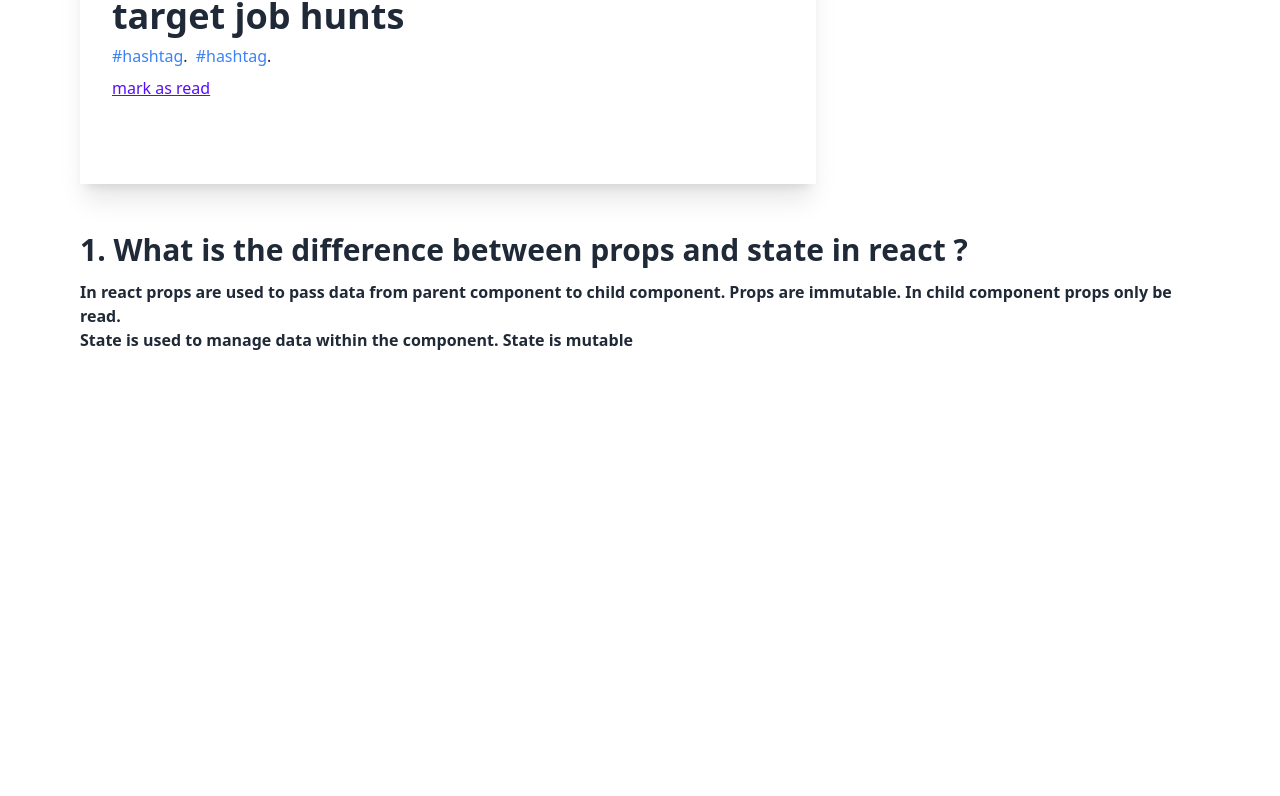
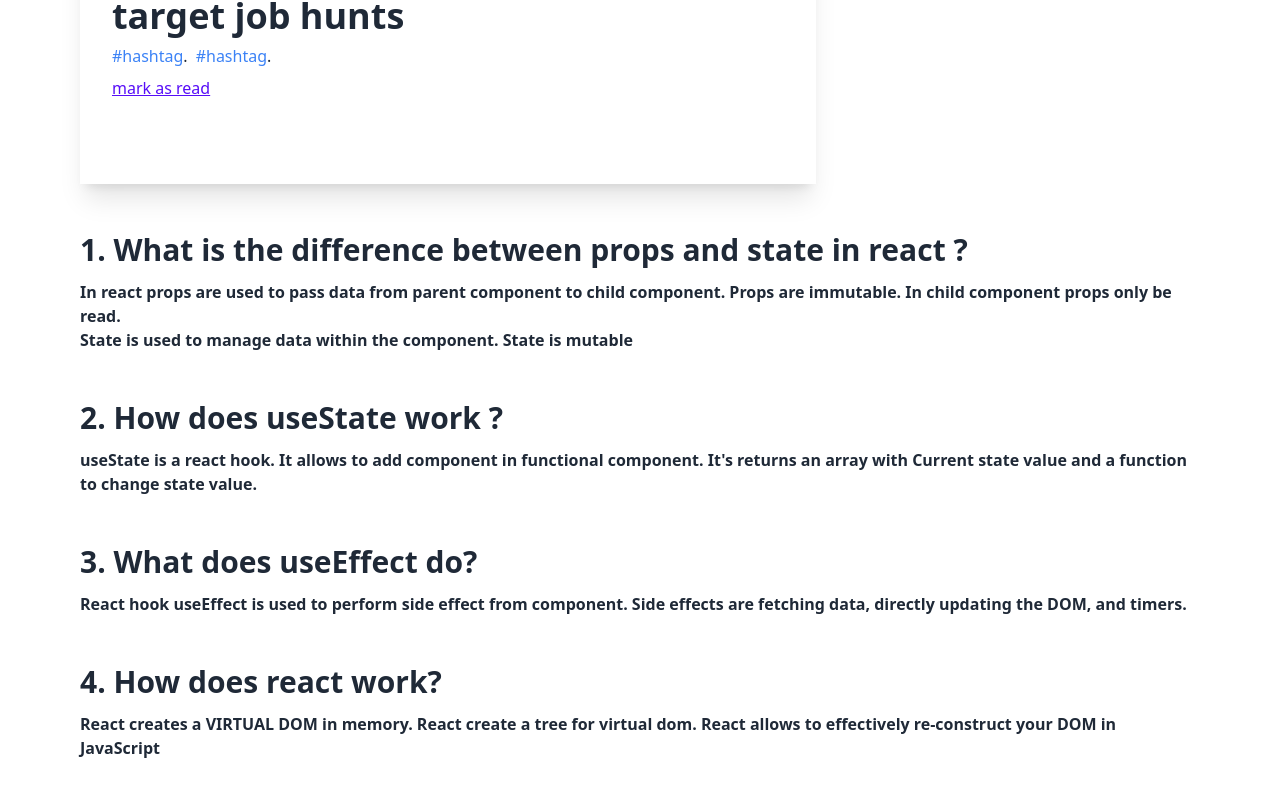
Before and after one commit to kmdripon1991/developer-cafe, a React (Vite) app: page / in a window 1280 px wide. Shown: the part 2594-3390 px from the top of the page. Before the commit the page ends 3026 px from the top, so only its background shows below. Built offline with nearby package versions, Linux system fonts and the light colour scheme.

Commit message:
blogs updated

```diff
--- a/src/components/Blogs/Blogs.jsx
+++ b/src/components/Blogs/Blogs.jsx
@@ -10,11 +10,30 @@ const Blogs = () => {
         </h1>
         <p>
           In react props are used to pass data from parent component to child
-          component. Props are immutable. In child component props only be read.<br />
+          component. Props are immutable. In child component props only be read.
+          <br />
           State is used to manage data within the component. State is mutable
         </p>
       </div>
-
+      <div className="mt-12 font-bold ">
+        <h1 className="text-3xl mb-3">2. How does useState work ?</h1>
+        <p>
+          useState is a react hook. It allows to add component in functional
+          component. It's returns an array with Current state value and a
+          function to change state value.
+        </p>
+      </div>
+      <div className="mt-12 font-bold ">
+        <h1 className="text-3xl mb-3">3. What does useEffect do?</h1>
+        <p>
+          React hook useEffect is used to perform side effect from component.
+          Side effects are fetching data, directly updating the DOM, and timers.
+        </p>
+      </div>
+      <div className="mt-12 font-bold ">
+        <h1 className="text-3xl mb-3">4. How does react work?</h1>
+        <p>React creates a VIRTUAL DOM in memory. React create a tree for virtual dom. React allows to effectively re-construct your DOM in JavaScript</p>
+      </div>
     </>
   );
 };
```
